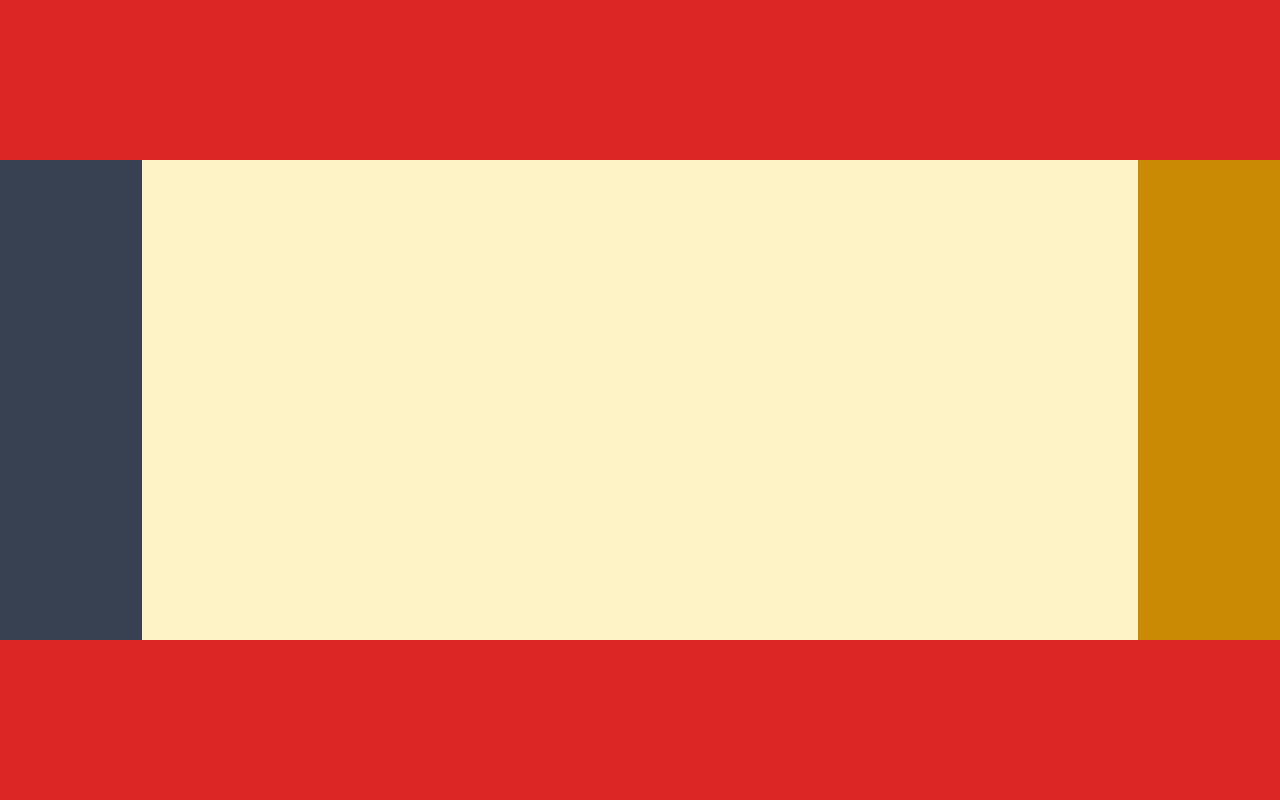
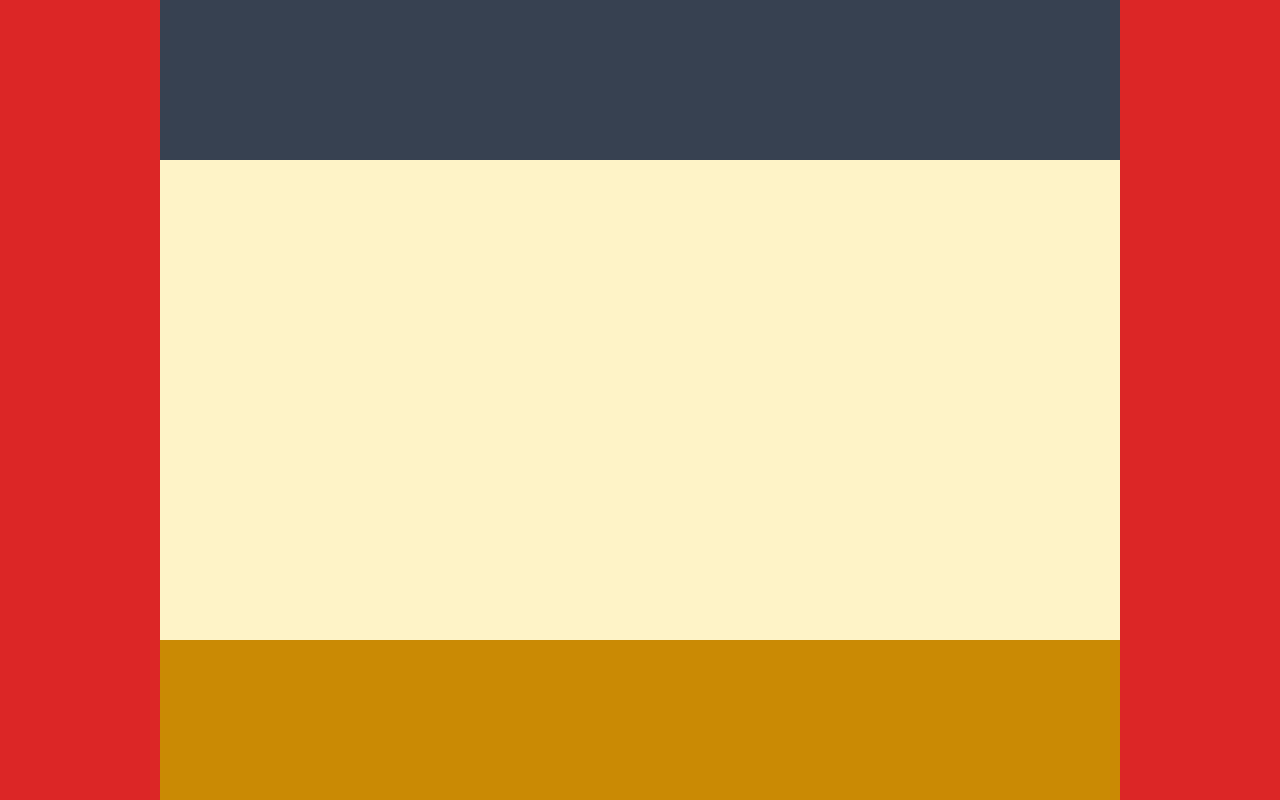
Before and after one commit to Ahmad-700/Dominos, an Angular app: page / in a window 1280 px wide. Built offline with nearby package versions, Linux system fonts and the light colour scheme.

Commit message:
edited grid main div has 3 columns

```diff
--- a/src/app/app.component.html
+++ b/src/app/app.component.html
@@ -1,12 +1,12 @@
-<div class=" min-h-screen max-h-screen grid grid-rows-5 bg-slate-300">
+<div class=" min-h-screen max-h-screen grid grid-cols-8 bg-slate-300">
   <div class="bg-red-600">
 
   </div>
-  <div class="grid grid-cols-9 row-span-3 bg-blue-700">
+  <div class="col-span-6 grid grid-rows-5 bg-blue-700">
       <div class="bg-gray-700 ">
 
       </div>
-      <div class="bg-amber-100 col-span-7">
+      <div class="bg-amber-100 row-span-3">
 
       </div>
       <div class="bg-yellow-600">
```
